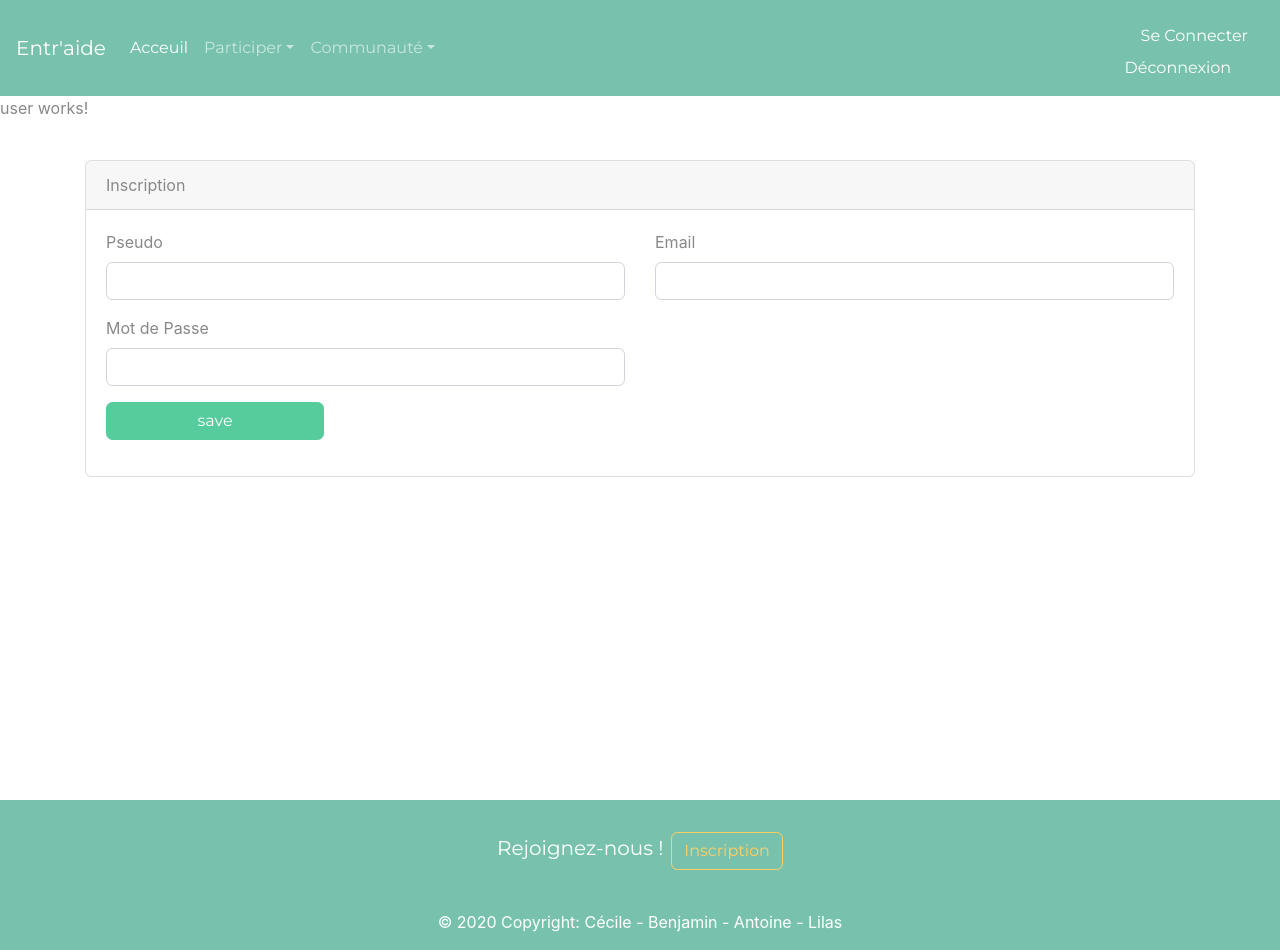
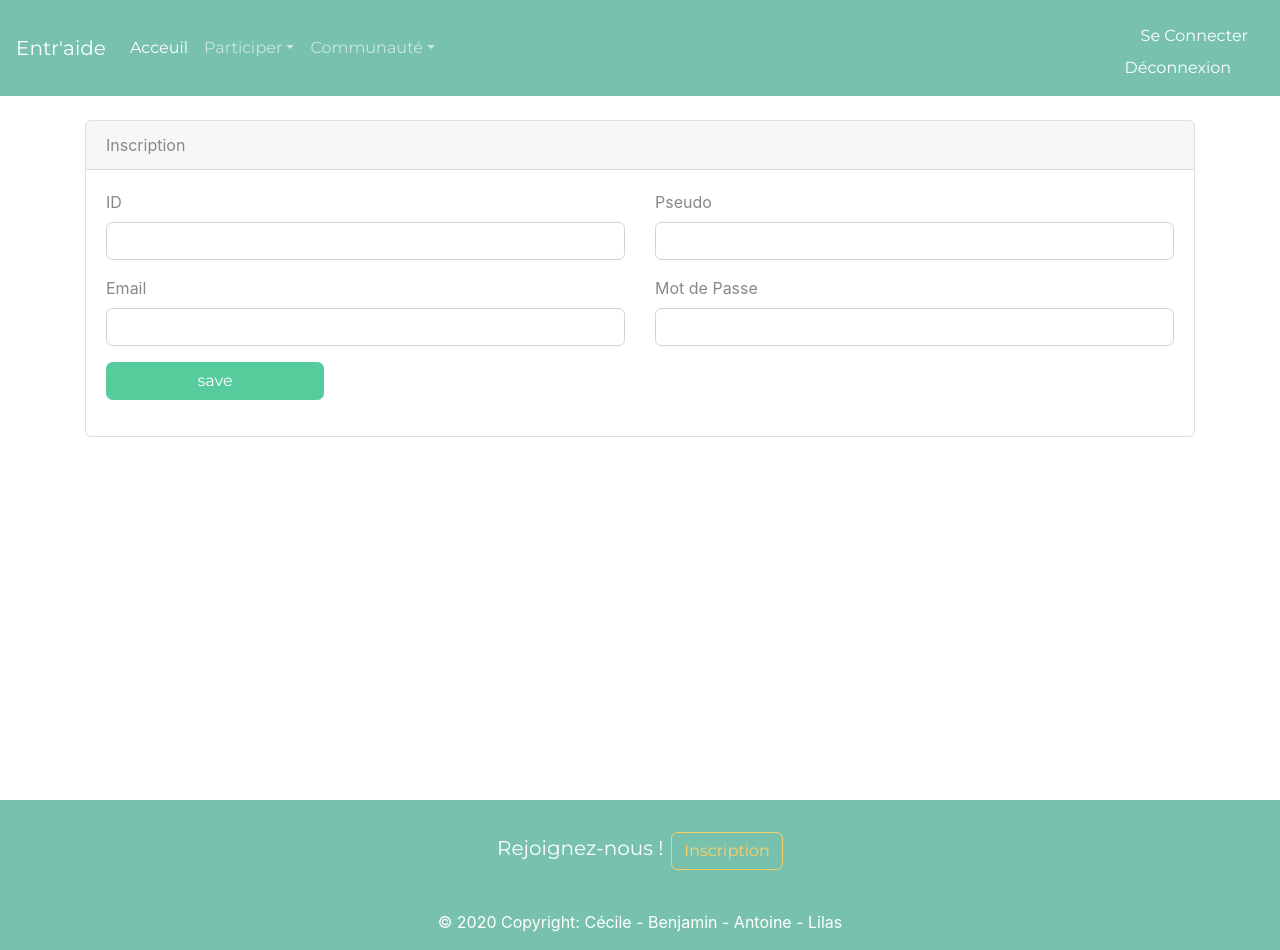
Before and after one commit to LilasAll/projet-web, an Angular app in the folder projet-angular/: page /user/signup in a window 1280 px wide. Built offline with nearby package versions, Linux system fonts and the light colour scheme.

Commit message:
adding content add user

```diff
--- a/projet-angular/src/app/user/user-form/user-form.component.html
+++ b/projet-angular/src/app/user/user-form/user-form.component.html
@@ -6,6 +6,11 @@
                 <div class="card-header">Inscription</div>
                 <div class="card-body">
                     <div class="row">
+                        <div class="form-group col-md-6">
+                            <label for="id">ID</label>
+                            <input type="text" id="id" class="form-control" formControlName="id"/>
+                            <!-- Ajouter les validations -->
+                        </div>
                         <div class="form-group col-md-6">
                             <label for="pseudo">Pseudo</label>
                             <input type="text" id="pseudo" class="form-control" formControlName="pseudo"/>
--- a/projet-angular/src/app/user/user-form/user-form.component.ts
+++ b/projet-angular/src/app/user/user-form/user-form.component.ts
@@ -40,6 +40,7 @@ export class UserFormComponent implements OnInit {
   }
 
   addUser() {
+
      this.UserService.users.push(this.form.value);
      console.log(this.UserService.users);
      this.router.navigate(['/home'])
--- a/projet-angular/src/app/user/user-list/user-list.component.ts
+++ b/projet-angular/src/app/user/user-list/user-list.component.ts
@@ -1,5 +1,5 @@
 import { Router } from '@angular/router';
-import { UserService } from './../../user.service';
+import { UserService } from '../../../service/user.service';
 import { Component, OnInit } from '@angular/core';
 
 @Component({
--- a/projet-angular/src/app/user/user.component.html
+++ b/projet-angular/src/app/user/user.component.html
@@ -1,2 +1,2 @@
-<p>user works!</p>
+
 <router-outlet></router-outlet>
--- a/projet-angular/src/service/user.service.ts
+++ b/projet-angular/src/service/user.service.ts
@@ -9,6 +9,7 @@ import { map } from 'rxjs/operators';
 
 export class UserService {
   users: any []=[];
+  editMode = false;
 
   URL = 'http://localhost:8080/apiUser';
 
```
